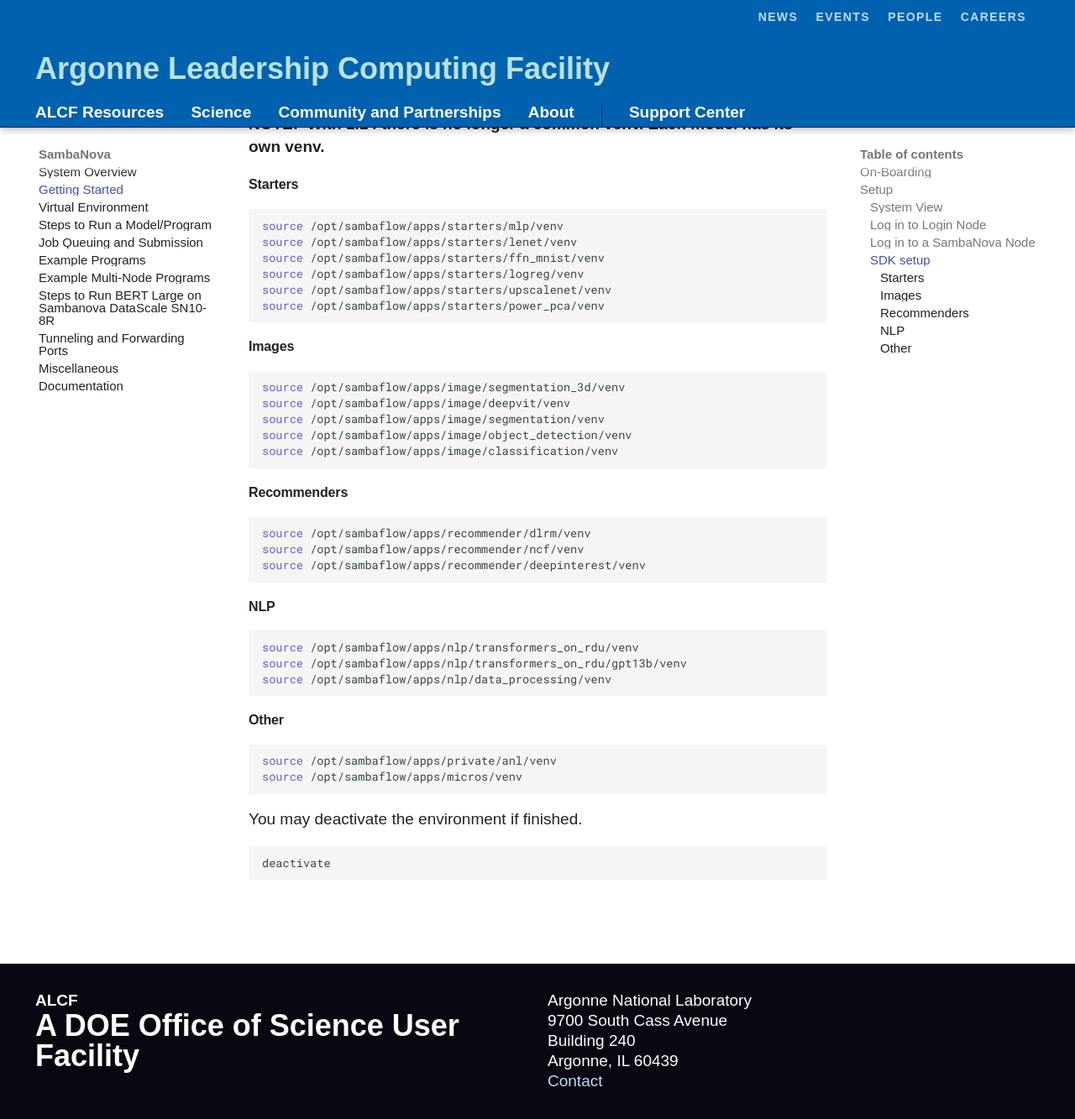
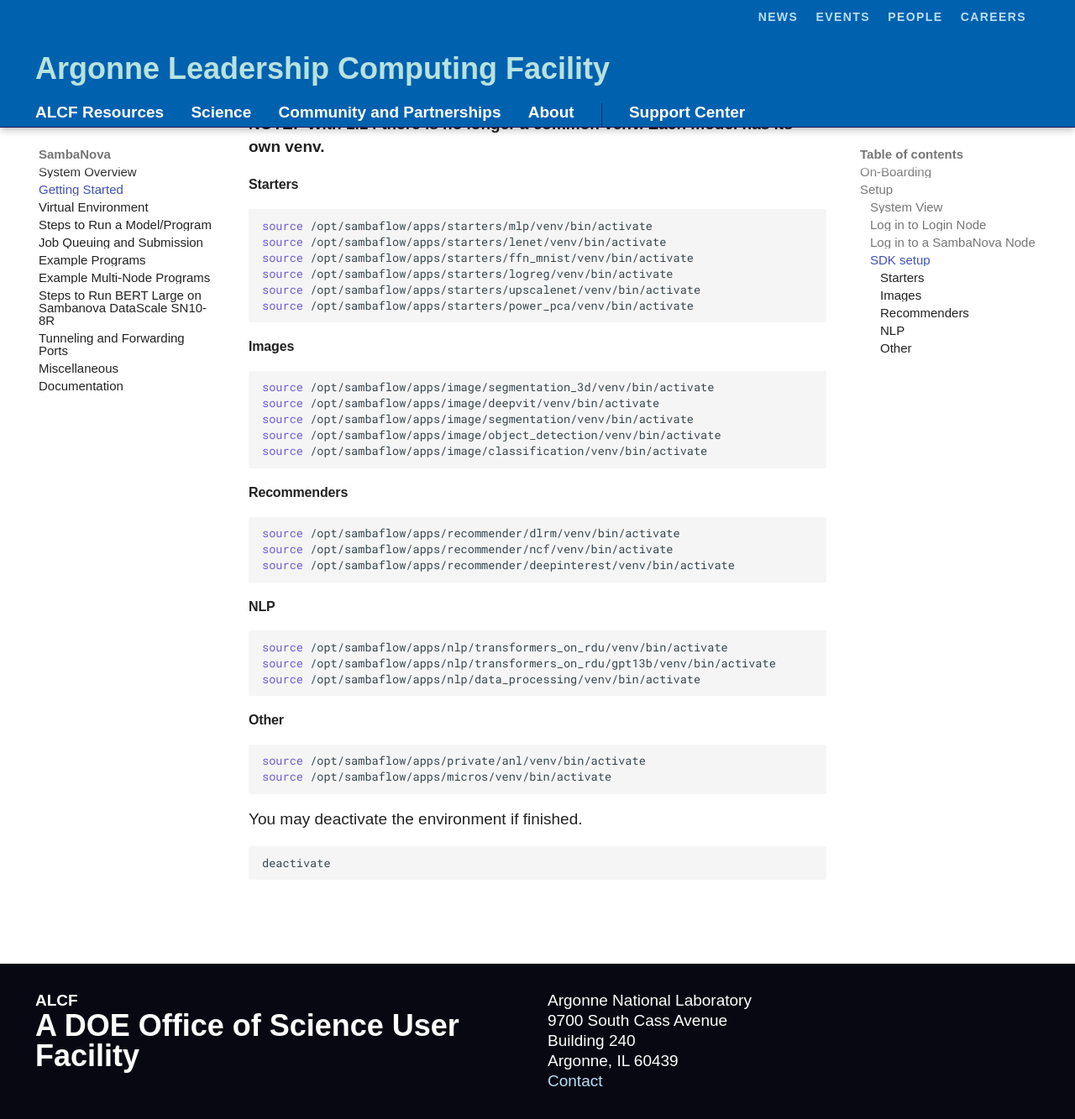
Before and after one commit to argonne-lcf/ai-testbed-userdocs, an MkDocs documentation site: the page built from docs/sambanova/Logging-into-a-SambaNova-Node.md, in a window 1280 px wide and 1400 px high, scrolled down 2590 px. Shown: the top 1333 px of the window at 84% size. Built offline with MkDocs 1.6.1 and Material for MkDocs 9.7.7, drawn with Linux system fonts in a browser that asks for light colours; some web fonts are replaced; comment, search, counter and statistics services are not loaded.

Commit message:
For review.

````diff
--- a/docs/sambanova/Logging-into-a-SambaNova-Node.md
+++ b/docs/sambanova/Logging-into-a-SambaNova-Node.md
@@ -88,45 +88,45 @@
 #### Starters
 
 ```bash
-source /opt/sambaflow/apps/starters/mlp/venv
-source /opt/sambaflow/apps/starters/lenet/venv
-source /opt/sambaflow/apps/starters/ffn_mnist/venv
-source /opt/sambaflow/apps/starters/logreg/venv
-source /opt/sambaflow/apps/starters/upscalenet/venv
-source /opt/sambaflow/apps/starters/power_pca/venv
+source /opt/sambaflow/apps/starters/mlp/venv/bin/activate
+source /opt/sambaflow/apps/starters/lenet/venv/bin/activate
+source /opt/sambaflow/apps/starters/ffn_mnist/venv/bin/activate
+source /opt/sambaflow/apps/starters/logreg/venv/bin/activate
+source /opt/sambaflow/apps/starters/upscalenet/venv/bin/activate
+source /opt/sambaflow/apps/starters/power_pca/venv/bin/activate
 ```
 
 #### Images
 
 ```bash
-source /opt/sambaflow/apps/image/segmentation_3d/venv
-source /opt/sambaflow/apps/image/deepvit/venv
-source /opt/sambaflow/apps/image/segmentation/venv
-source /opt/sambaflow/apps/image/object_detection/venv
-source /opt/sambaflow/apps/image/classification/venv
+source /opt/sambaflow/apps/image/segmentation_3d/venv/bin/activate
+source /opt/sambaflow/apps/image/deepvit/venv/bin/activate
+source /opt/sambaflow/apps/image/segmentation/venv/bin/activate
+source /opt/sambaflow/apps/image/object_detection/venv/bin/activate
+source /opt/sambaflow/apps/image/classification/venv/bin/activate
 ```
 
 #### Recommenders
 
 ```bash
-source /opt/sambaflow/apps/recommender/dlrm/venv
-source /opt/sambaflow/apps/recommender/ncf/venv
-source /opt/sambaflow/apps/recommender/deepinterest/venv
+source /opt/sambaflow/apps/recommender/dlrm/venv/bin/activate
+source /opt/sambaflow/apps/recommender/ncf/venv/bin/activate
+source /opt/sambaflow/apps/recommender/deepinterest/venv/bin/activate
 ```
 
 #### NLP
 
 ```bash
-source /opt/sambaflow/apps/nlp/transformers_on_rdu/venv
-source /opt/sambaflow/apps/nlp/transformers_on_rdu/gpt13b/venv
-source /opt/sambaflow/apps/nlp/data_processing/venv
+source /opt/sambaflow/apps/nlp/transformers_on_rdu/venv/bin/activate
+source /opt/sambaflow/apps/nlp/transformers_on_rdu/gpt13b/venv/bin/activate
+source /opt/sambaflow/apps/nlp/data_processing/venv/bin/activate
 ```
 
 #### Other
 
 ```bash
-source /opt/sambaflow/apps/private/anl/venv
-source /opt/sambaflow/apps/micros/venv
+source /opt/sambaflow/apps/private/anl/venv/bin/activate
+source /opt/sambaflow/apps/micros/venv/bin/activate
 ```
 
 You may deactivate the environment if finished.
````
Also changed, not shown: docs/sambanova/Example-Programs.md (+29 -2 lines), docs/sambanova/Job-Queuing-and-Submission.md (+1 -0 lines), docs/sambanova/Steps-to-Run-a-Model-or-Program.md (+3 -2 lines), docs/sambanova/Virtual-Environment.md (+4 -3 lines).
